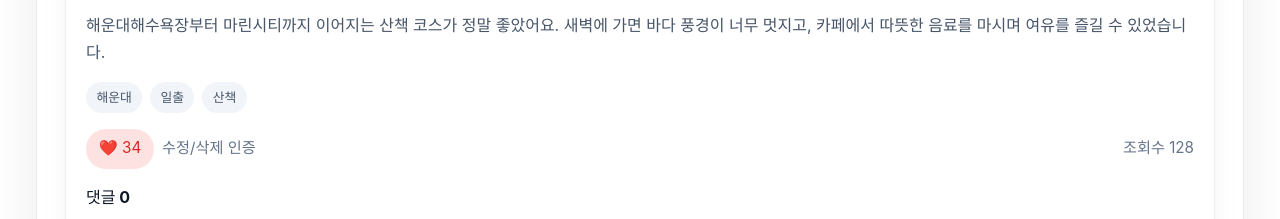
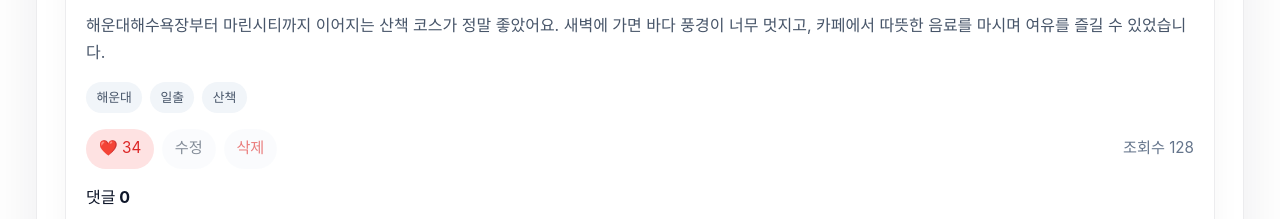
Before and after one commit to Purenight34/ODEGO-netlify, a Vue app: page / in a window 1280 px wide. Shown: the part 2080-2299 px from the top of the page. Built offline with nearby package versions, Linux system fonts and the light colour scheme.

Commit message:
수정/삭제버튼

```diff
--- a/src/components/community/BoardDetail.vue
+++ b/src/components/community/BoardDetail.vue
@@ -44,6 +44,17 @@ const editForm = reactive({
   content: ''
 })
 const isPasswordMode = ref(false)
+const requestedAction = ref(null)
+
+function requestEditAuth() {
+  requestedAction.value = 'edit'
+  openPasswordMode()
+}
+
+function requestDeleteAuth() {
+  requestedAction.value = 'delete'
+  openPasswordMode()
+}
 
 function likePost() {
   if (props.post) {
@@ -71,7 +82,7 @@ function submitEdit() {
 
 function verifyPassword() {
   if (props.post) {
-    emit('verify-password', props.post.id)
+    emit('verify-password', props.post.id, requestedAction.value)
   }
 }
 
@@ -98,6 +109,12 @@ watch(
     if (value) {
       isPasswordMode.value = false
       emit('update:password-input', '')
+      if (requestedAction.value === 'edit') {
+        editPost()
+      } else if (requestedAction.value === 'delete') {
+        deletePost()
+      }
+      requestedAction.value = null
     }
   }
 )
@@ -140,11 +157,39 @@ watch(
     <div class="detail-footer">
       <div class="action-group">
         <button class="like-button" @click="likePost">❤️ {{ post.likes }}</button>
-        <button v-if="!isAuthenticated && !isPasswordMode" class="auth-link" @click="openPasswordMode">수정/삭제 인증</button>
-        <template v-else-if="isAuthenticated">
-          <button class="secondary-button" @click="editPost">수정</button>
-          <button class="secondary-button danger" @click="deletePost">삭제</button>
+
+        <button
+          type="button"
+          class="secondary-button"
+          :class="{ disabled: !isAuthenticated }"
+          @click="isAuthenticated ? editPost() : requestEditAuth()"
+        >
+          수정
+        </button>
+
+        <button
+          type="button"
+          class="secondary-button danger"
+          :class="{ disabled: !isAuthenticated }"
+          @click="isAuthenticated ? deletePost() : requestDeleteAuth()"
+        >
+          삭제
+        </button>
+
+        <template v-if="isPasswordMode">
+          <input
+            :value="passwordInput"
+            type="password"
+            inputmode="numeric"
+            maxlength="4"
+            placeholder="비밀번호 (숫자 4자리)"
+            @input="emit('update:password-input', $event.target.value.replace(/\D/g, '').slice(0, 4))"
+            class="password-input inline"
+          />
+          <button type="button" class="secondary-button compact" @click="verifyPassword">확인</button>
+          <button type="button" class="secondary-button" @click="() => { isPasswordMode = false; requestedAction.value = null }">취소</button>
         </template>
+
       </div>
       <span>조회수 {{ post.views }}</span>
     </div>
@@ -165,23 +210,6 @@ watch(
       </div>
 
       <aside class="detail-side">
-        <div v-if="isPasswordMode" class="password-box">
-          <div class="password-head">
-            <p class="password-title">글 수정/삭제</p>
-            <button class="icon-button" type="button" @click="isPasswordMode = false">✕</button>
-          </div>
-          <input
-            :value="passwordInput"
-            type="text"
-            inputmode="numeric"
-            maxlength="4"
-            placeholder="비밀번호 (숫자 4자리)"
-            @input="emit('update:password-input', $event.target.value.replace(/\D/g, '').slice(0, 4))"
-            class="password-input"
-          />
-          <button class="secondary-button compact" @click="verifyPassword">확인</button>
-          <p v-if="passwordError" class="error-text">{{ passwordError }}</p>
-        </div>
       </aside>
     </div>
   </article>
@@ -287,6 +315,10 @@ h4 {
   color: #334155;
 }
 
+.secondary-button.disabled {
+  opacity: 0.6;
+}
+
 .like-button {
   background: #fee2e2;
   color: #dc2626;
@@ -377,6 +409,14 @@ h4 {
   font-size: 0.85rem;
 }
 
+.password-input.inline {
+  height: 2rem;
+  padding: 0 0.6rem;
+  font-size: 0.9rem;
+  margin-left: 0.5rem;
+  margin-right: 0.25rem;
+}
+
 label {
   display: flex;
   flex-direction: column;
--- a/src/components/community/CommunitySection.vue
+++ b/src/components/community/CommunitySection.vue
@@ -142,7 +142,7 @@ function addCommentToPost() {
   commentText.value = ''
 }
 
-function verifyPassword(postId) {
+function verifyPassword(postId, action) {
   const target = posts.value.find((post) => post.id === postId)
   if (!target) return
   // ensure password is exactly 4 digits
@@ -159,6 +159,13 @@ function verifyPassword(postId) {
   passwordError.value = ''
   passwordInput.value = ''
   authenticatedPostId.value = postId
+
+  // perform requested action immediately
+  if (action === 'edit') {
+    openEditMode()
+  } else if (action === 'delete') {
+    deletePost(postId)
+  }
 }
 
 watch(searchTerm, () => {
```
